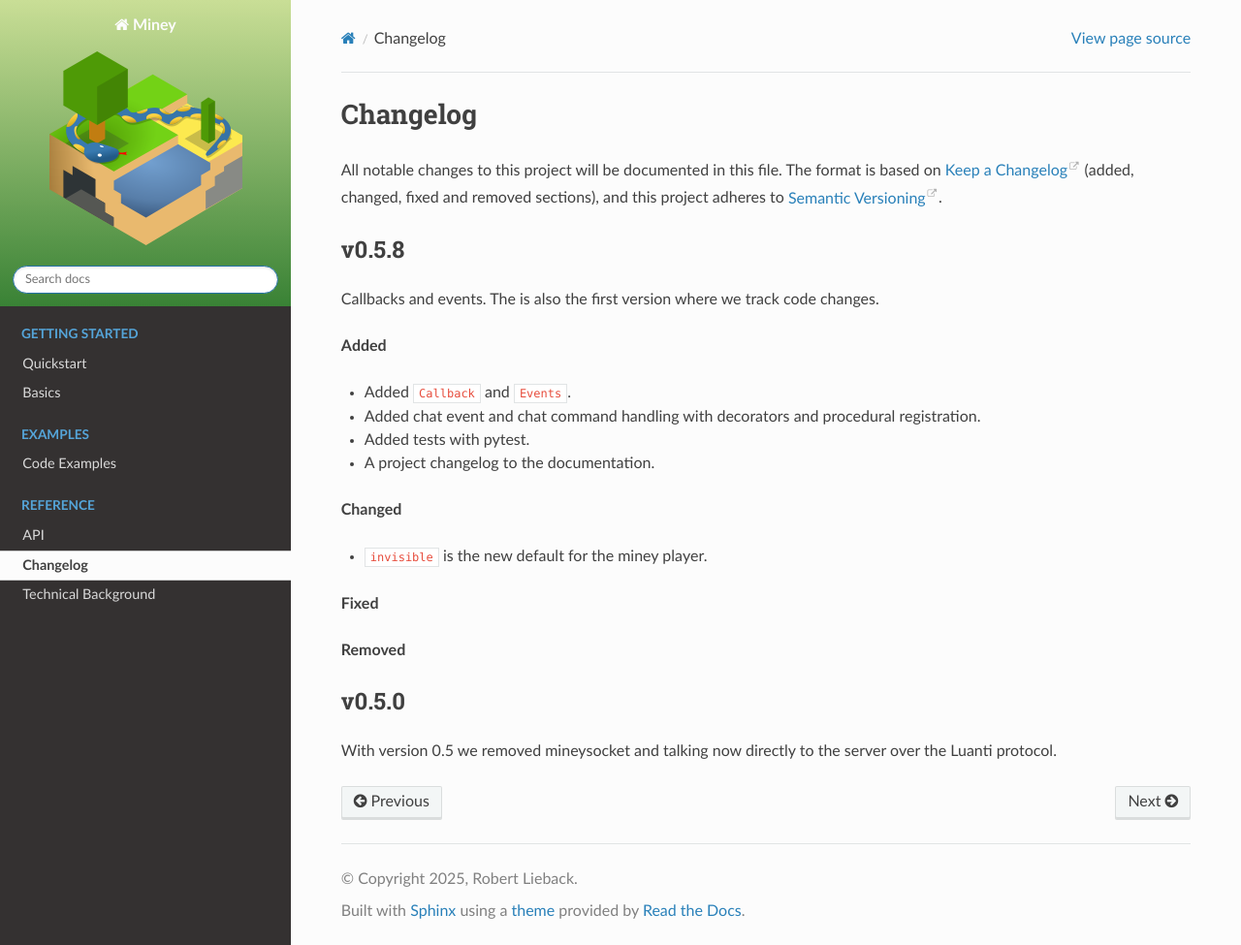
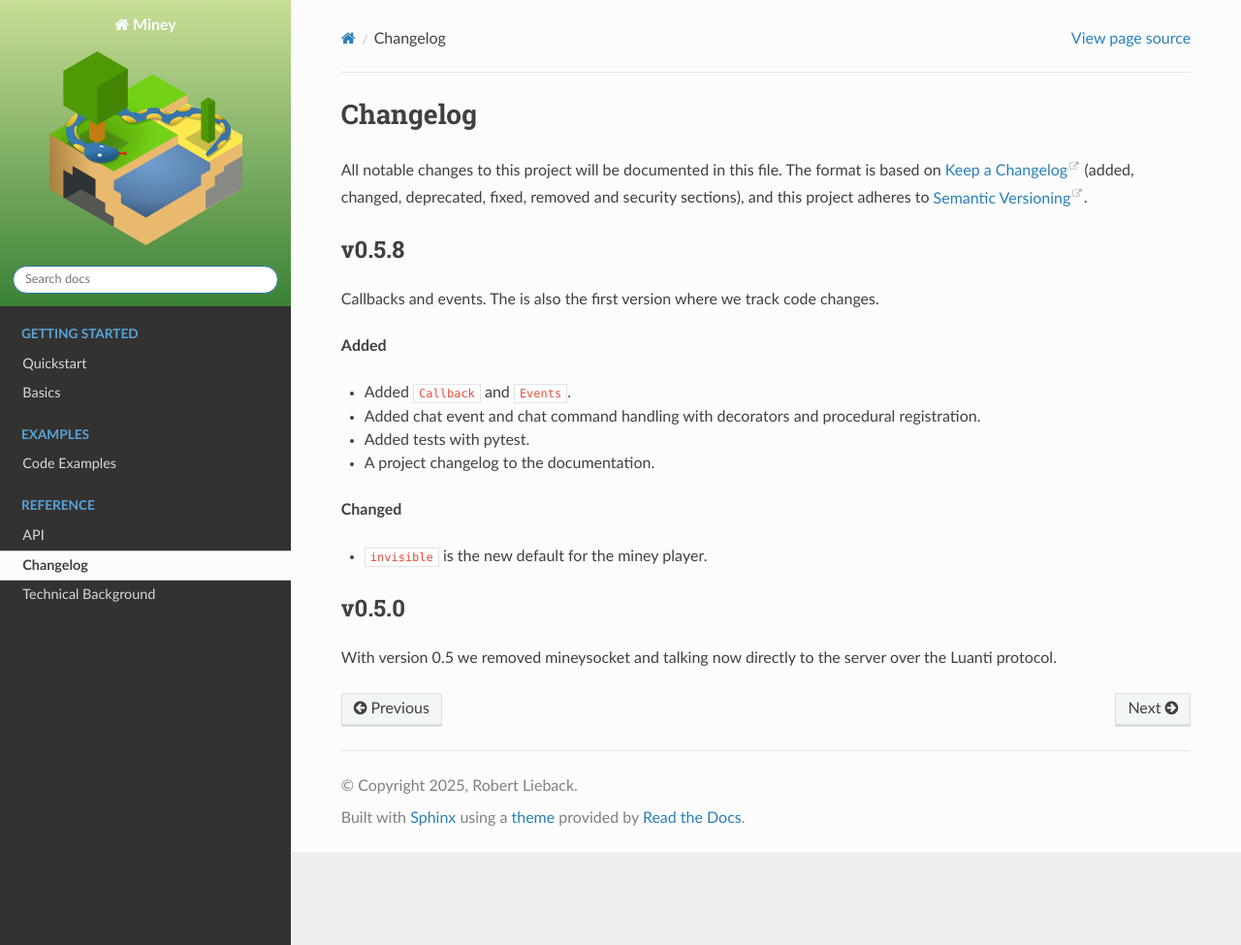
Before and after one commit to miney-py/miney, a Sphinx documentation site: the page built from docs/changelog.rst, in a window 1280 px wide and 975 px high. Shown: the whole window at 97% size. Built offline with Sphinx 7.4.7 and the Read the Docs theme 3.1.0, drawn with Linux system fonts in a browser that asks for light colours.

Commit message:
docs: Update README and changelog

```diff
--- a/docs/changelog.rst
+++ b/docs/changelog.rst
@@ -3,7 +3,8 @@ Changelog
 =========
 
 All notable changes to this project will be documented in this file.
-The format is based on `Keep a Changelog <https://keepachangelog.com/en/1.0.0/>`_ (added, changed, fixed and removed sections),
+The format is based on `Keep a Changelog <https://keepachangelog.com/en/1.0.0/>`_ (added, changed, deprecated, fixed,
+removed and security sections),
 and this project adheres to `Semantic Versioning <https://semver.org/spec/v2.0.0.html>`_.
 
 v0.5.8
@@ -22,10 +23,6 @@ Callbacks and events. The is also the first version where we track code changes.
 
 - ``invisible`` is the new default for the miney player.
 
-**Fixed**
-
-**Removed**
-
 v0.5.0
 ------
 
```
Also changed, not shown: README.md (+9 -2 lines).
